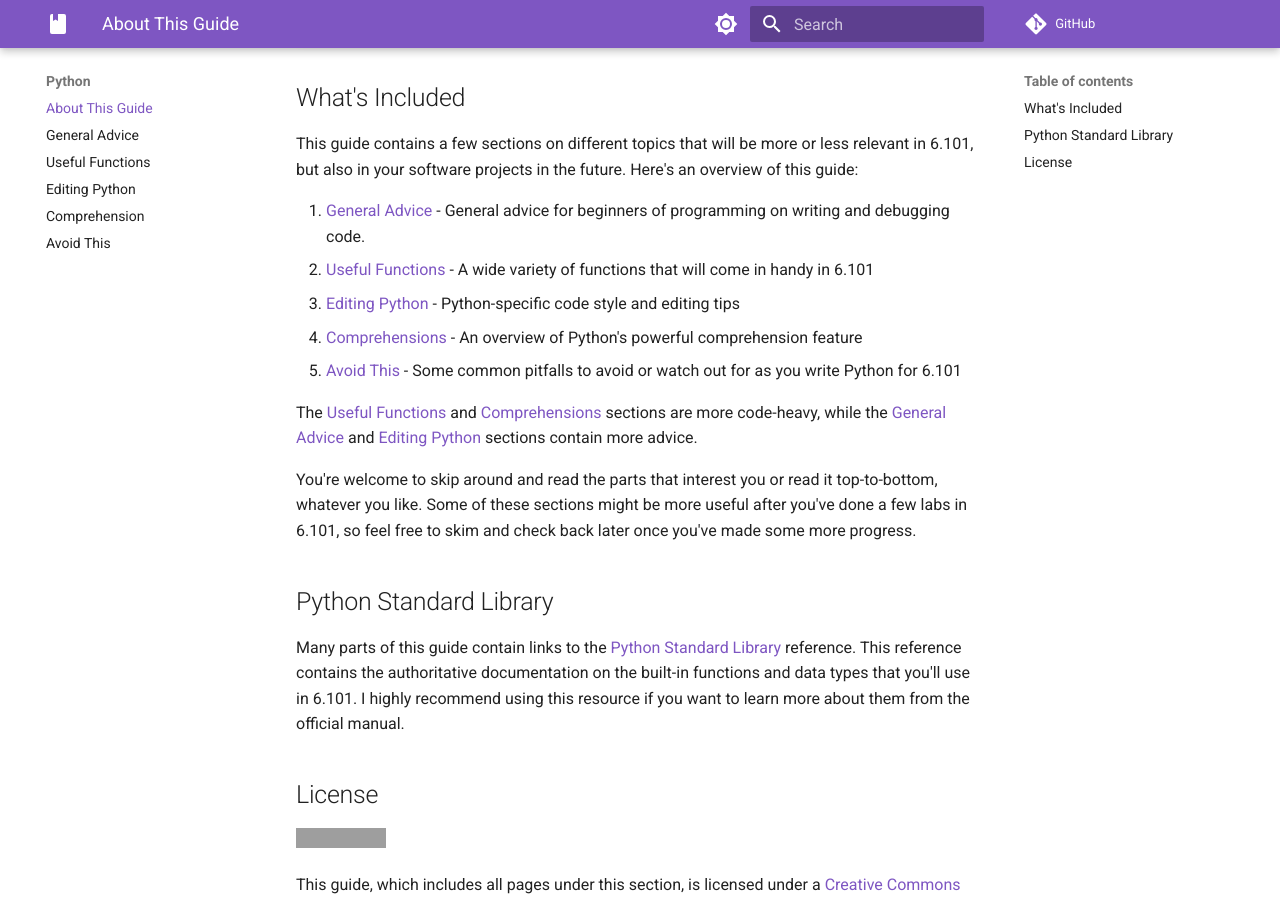
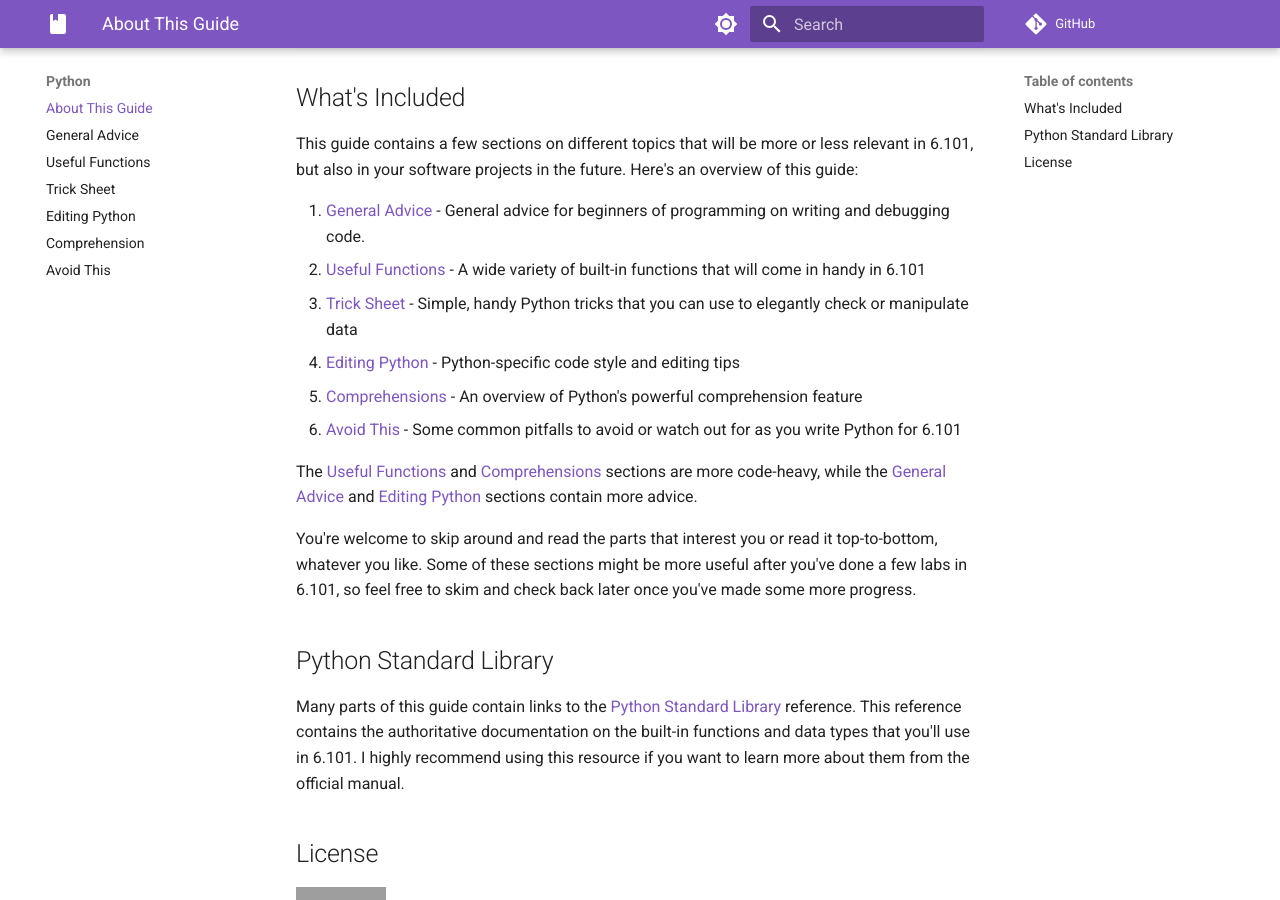
Before and after one commit to camtheman256/pages, an MkDocs documentation site: the page built from docs/python/index.md, in a window 1280 px wide and 900 px high, scrolled down 523 px. Built offline with MkDocs 1.6.1 and Material for MkDocs 9.7.7, drawn with Linux system fonts in a browser that asks for light colours; comment, search, counter and statistics services are not loaded; grey boxes are pictures that could not be loaded.

Commit message:
Clamp function and new tricks page

```diff
--- a/docs/python/index.md
+++ b/docs/python/index.md
@@ -29,11 +29,13 @@ overview of this guide:
 
 1. [General Advice] - General advice for beginners of programming on writing and
    debugging code.
-2. [Useful Functions] - A wide variety of functions that will come in handy in
-   6.101
-3. [Editing Python] - Python-specific code style and editing tips
-4. [Comprehensions] - An overview of Python's powerful comprehension feature
-5. [Avoid This] - Some common pitfalls to avoid or watch out for as you write
+1. [Useful Functions] - A wide variety of built-in functions that will come in
+   handy in 6.101
+1. [Trick Sheet] - Simple, handy Python tricks that you can use to elegantly
+   check or manipulate data
+1. [Editing Python] - Python-specific code style and editing tips
+1. [Comprehensions] - An overview of Python's powerful comprehension feature
+1. [Avoid This] - Some common pitfalls to avoid or watch out for as you write
    Python for 6.101
 
 The [Useful Functions] and [Comprehensions] sections are more code-heavy, while
@@ -63,7 +65,8 @@ Feel free to copy or adapt it for your own Python course materials!
 [python standard library]: https://docs.python.org/3/library/index.html
 [general advice]: 01_advice.md
 [useful functions]: 02_functions.md
-[editing python]: 03_editing.md
-[comprehensions]: 04_comprehensions.md
-[avoid this]: 05_avoid.md
+[trick sheet]: 03_tricks.md
+[editing python]: 04_editing.md
+[comprehensions]: 05_comprehensions.md
+[avoid this]: 06_avoid.md
 [license]: https://creativecommons.org/licenses/by-sa/4.0/
```
Also changed, not shown: docs/python/03_tricks.md (added, +94 -0 lines), docs/python/04_editing.md (renamed from docs/python/03_editing.md), docs/python/05_comprehensions.md (renamed from docs/python/04_comprehensions.md), docs/python/06_avoid.md (renamed from docs/python/05_avoid.md).
